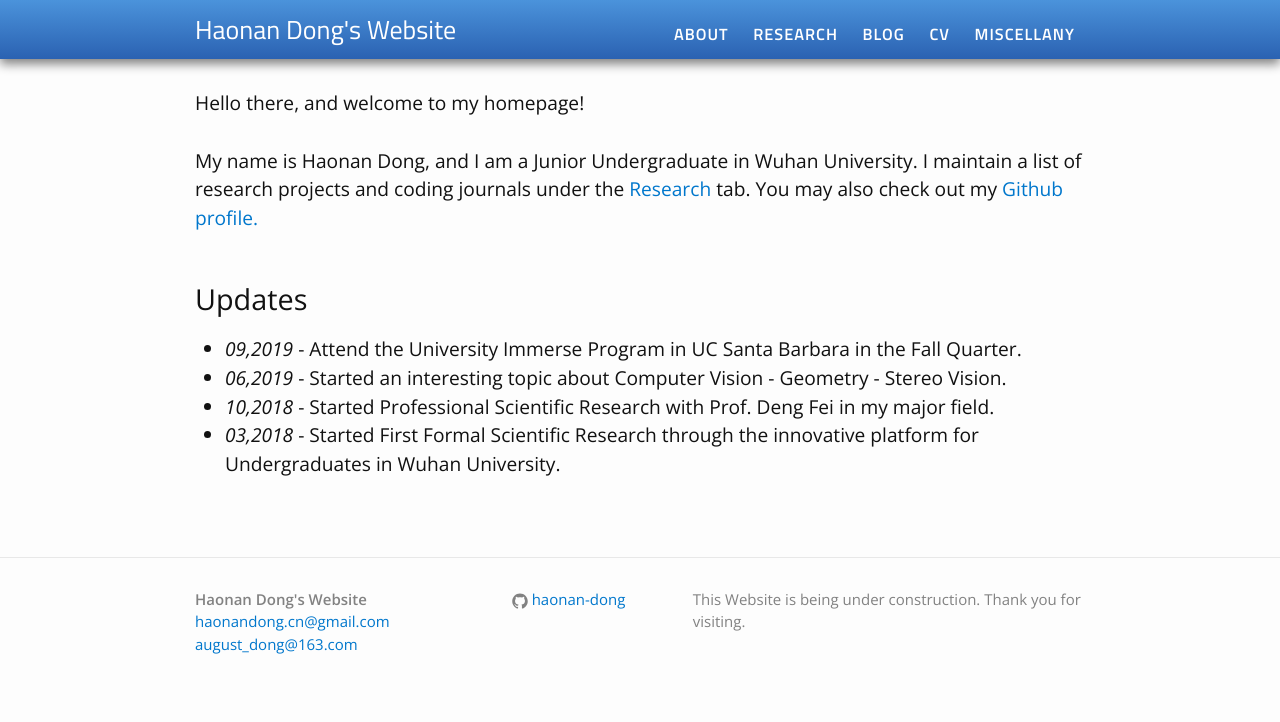
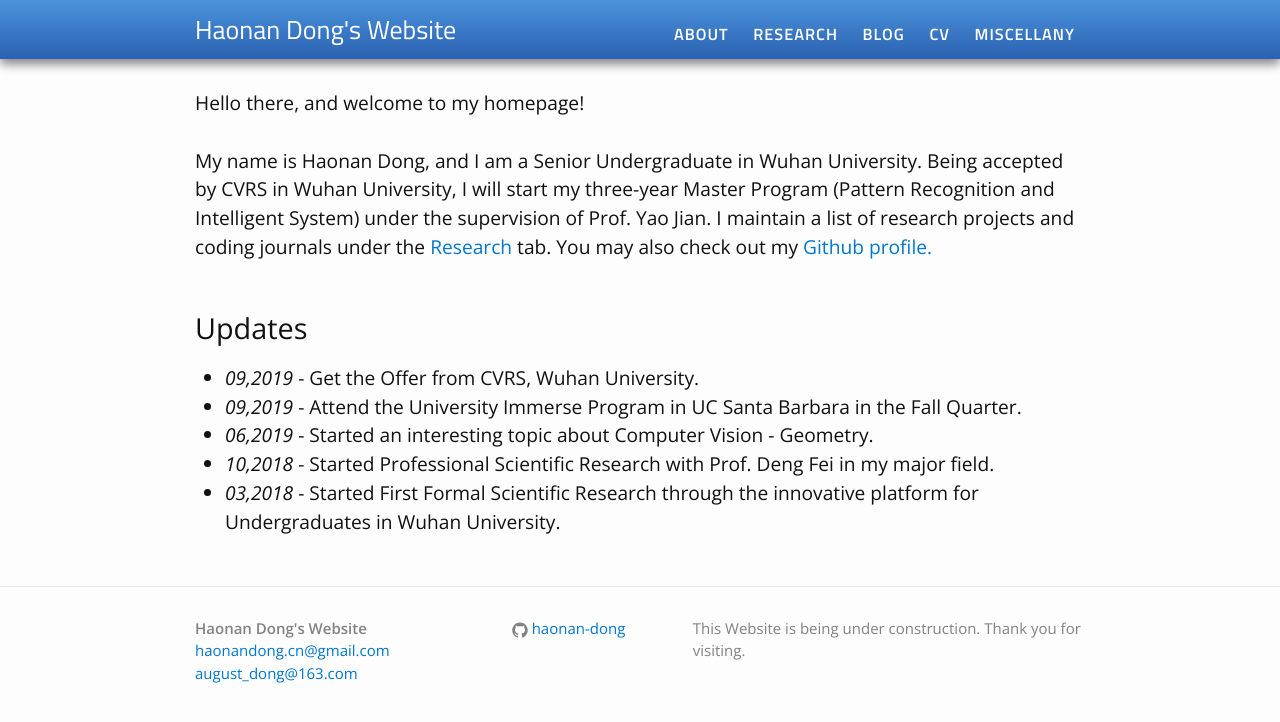
Before and after one commit to Haonan-DONG/Haonan-DONG.github.io, a Jekyll site: the page built from index.html, in a window 1280 px wide. Shown: the top 722 px of the page. Built offline with Jekyll 4.4.1, drawn with Linux system fonts in a browser that asks for light colours.

Commit message:
change the index and about

```diff
--- a/index.html
+++ b/index.html
@@ -4,17 +4,26 @@ layout: default
 
 <div class="home">
 
-<p>Hello there, and welcome to my homepage!<br><br>My name is Haonan Dong, and I am a Junior Undergraduate in Wuhan University.
+<p>Hello there, and welcome to my homepage!<br><br>
+    My name is Haonan Dong, and I am a Senior Undergraduate
+    in Wuhan University.
+    Being accepted by CVRS in Wuhan University,
+    I will start my three-year Master Program (Pattern Recognition and Intelligent System) under the supervision
+    of Prof. Yao Jian.
 
-I maintain a list of research projects and coding journals under the <a href="/research/">Research</a> tab. You may also check out my <a href="">Github profile.</a><br><br>
+I maintain a list of research projects and coding journals under
+the <a href="/research/">Research</a> tab.
+You may also check out my <a href="">Github
+    profile.</a><br><br>
 
 </div>
 
 <h2>Updates</h2>
 <div class="updates" style="height: 10em; overflow-y: scroll;">
 <ul>
+<li><i>09,2019</i> - Get the Offer from CVRS, Wuhan University.
 <li><i>09,2019</i> - Attend the University Immerse Program in UC Santa Barbara in the Fall Quarter.
-<li><i>06,2019</i> - Started an interesting topic about Computer Vision - Geometry - Stereo Vision.
+<li><i>06,2019</i> - Started an interesting topic about Computer Vision - Geometry.
 <li><i>10,2018</i> - Started Professional Scientific Research with Prof. Deng Fei in my major field.
 <li><i>03,2018</i> - Started First Formal Scientific Research through the innovative platform for Undergraduates in Wuhan University.</li>
 </ul>
```
Also changed, not shown: about.md (+2 -2 lines).
